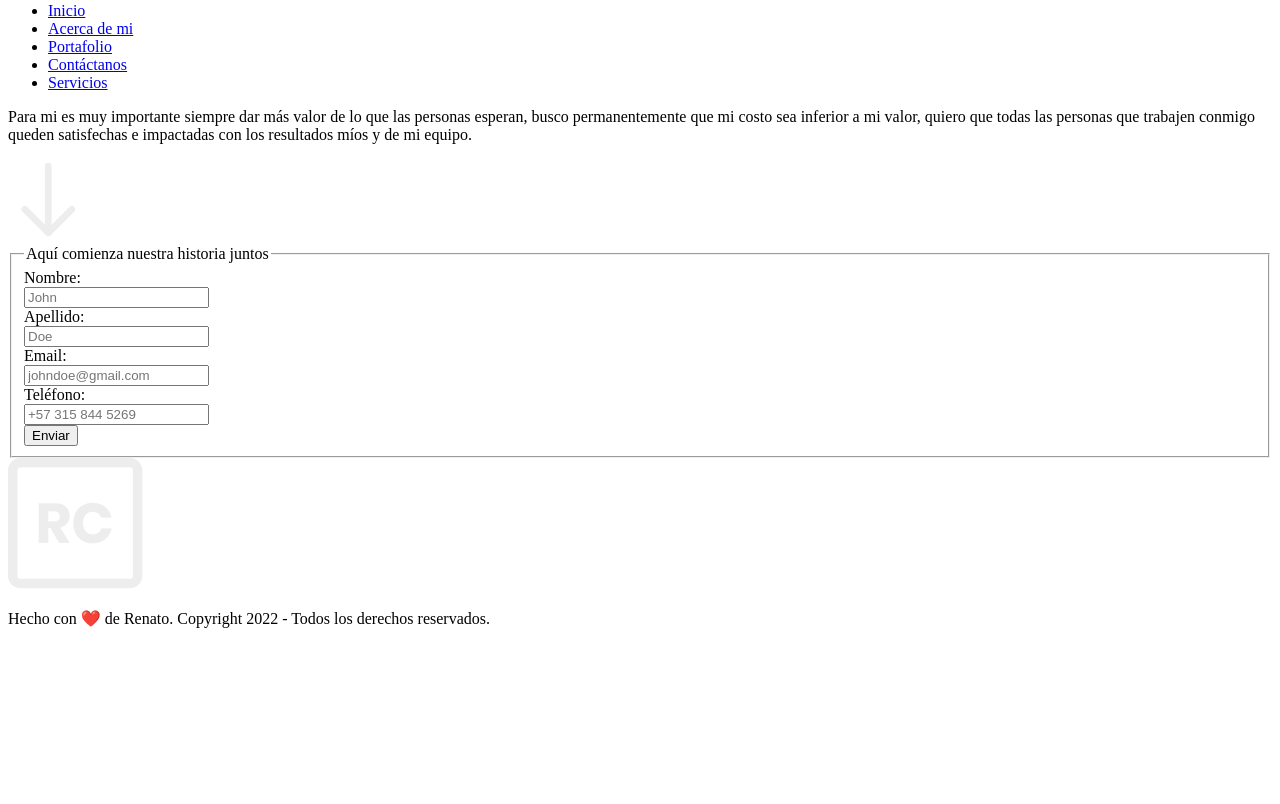
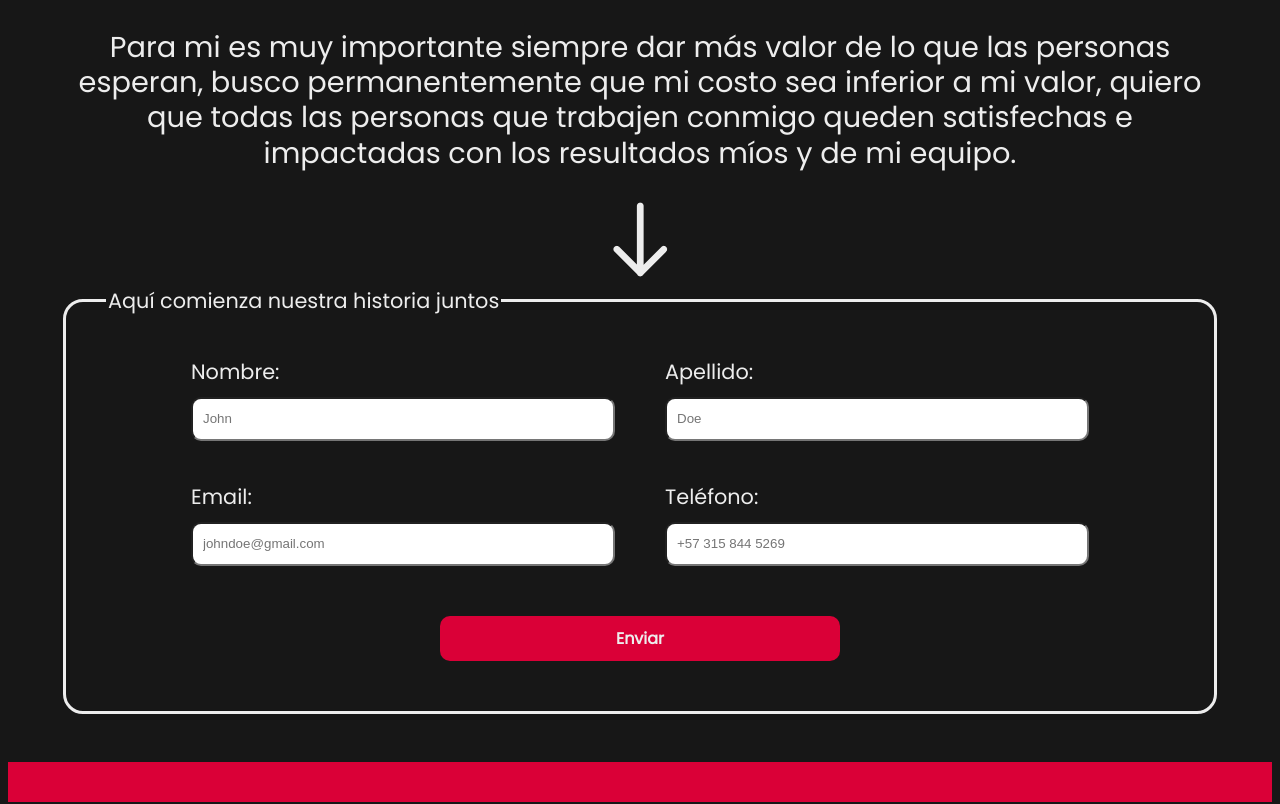
Before and after one commit to renatocuellar/proyectoFinalDesarrollo, a plain HTML site: page html/contactanos.html in a window 1280 px wide. Shown: the part 98-902 px from the top of the page. Before the commit the page ends 800 px from the top, so only its background shows below. Drawn offline with Linux system fonts and the light colour scheme; files that its build step writes are made by us from their sources; the site is published under a folder, as on GitHub Pages, so addresses that start at the root find nothing; files whose address does not match are found by name.

Commit message:
Update contactanos.html

```diff
--- a/html/contactanos.html
+++ b/html/contactanos.html
@@ -9,7 +9,7 @@
     <link rel="preconnect" href="https://fonts.gstatic.com" crossorigin>
     <link href="https://fonts.googleapis.com/css2?family=Poppins:ital,wght@0,400;1,500&family=Rubik:ital,wght@1,600&display=swap" rel="stylesheet">
     <link rel="shortcut icon" href="/assets/rc.png">
-    <link rel="stylesheet" href="/css/index.css">
+    <link rel="stylesheet" href="./css/index.css">
 </head>
 <body>
     <!-- El wrapper es un container para mantener el tamaño de la página -->
@@ -19,11 +19,11 @@
             <a href="/index.html"><img src="./assets/logo.png" alt="Logotipo Renato Cuéllar" class="logotipo"></a>
             <nav class="menu">
                 <ul>
-                    <li><a href="/index.html">Inicio</a></li>
-                    <li><a href="/html/acercade.html">Acerca de mi</a></li>
-                    <li><a href="/html/portafolio.html">Portafolio</a></li>
-                    <li><a href="/html/contactanos.html">Contáctanos</a></li>
-                    <li><a href="/html/servicios.html" class="button">Servicios</a></li>
+                    <li><a href="./index.html">Inicio</a></li>
+                    <li><a href="./html/acercade.html">Acerca de mi</a></li>
+                    <li><a href="./html/portafolio.html">Portafolio</a></li>
+                    <li><a href="./html/contactanos.html">Contáctanos</a></li>
+                    <li><a href="./html/servicios.html" class="button">Servicios</a></li>
                 </ul>
             </nav>
         </header>
```
